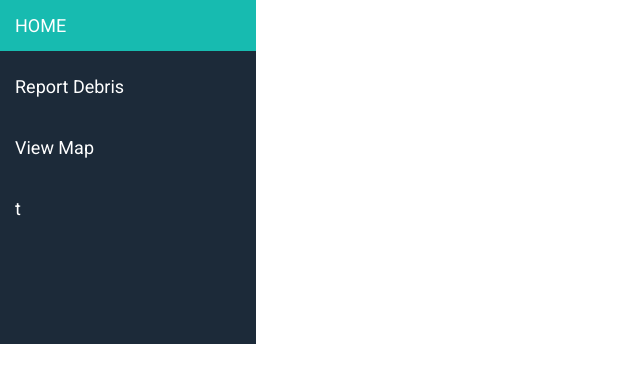
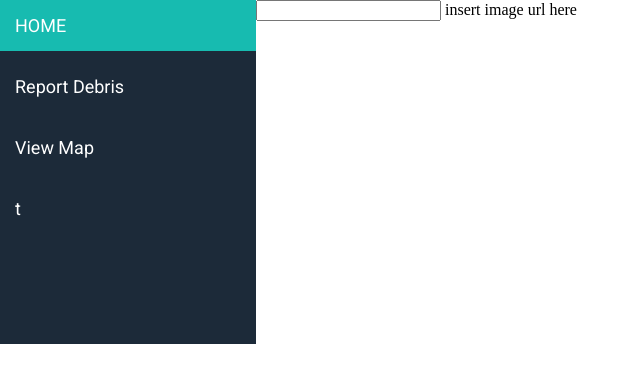
Before and after one commit to kylelingat/hack-for-the-sea, a plain HTML site: page form.html in a window 1280 px wide. Shown: the whole page, without its empty margins (0-640 px from the left). Drawn offline with Linux system fonts and the light colour scheme.

Commit message:
Merge branch 'master' of https://github.com/kylelingat/hack-for-the-sea

```diff
--- a/form.html
+++ b/form.html
@@ -16,6 +16,16 @@
       <li><a href="">t</a></li>
     </div>
 
+      <div id="formArea">
+        <form id="form">
+          <input type="text">
+            insert image url here
+          </input>
+
+
+        </form>
+
+      </div>
 
 
   </div>
```
